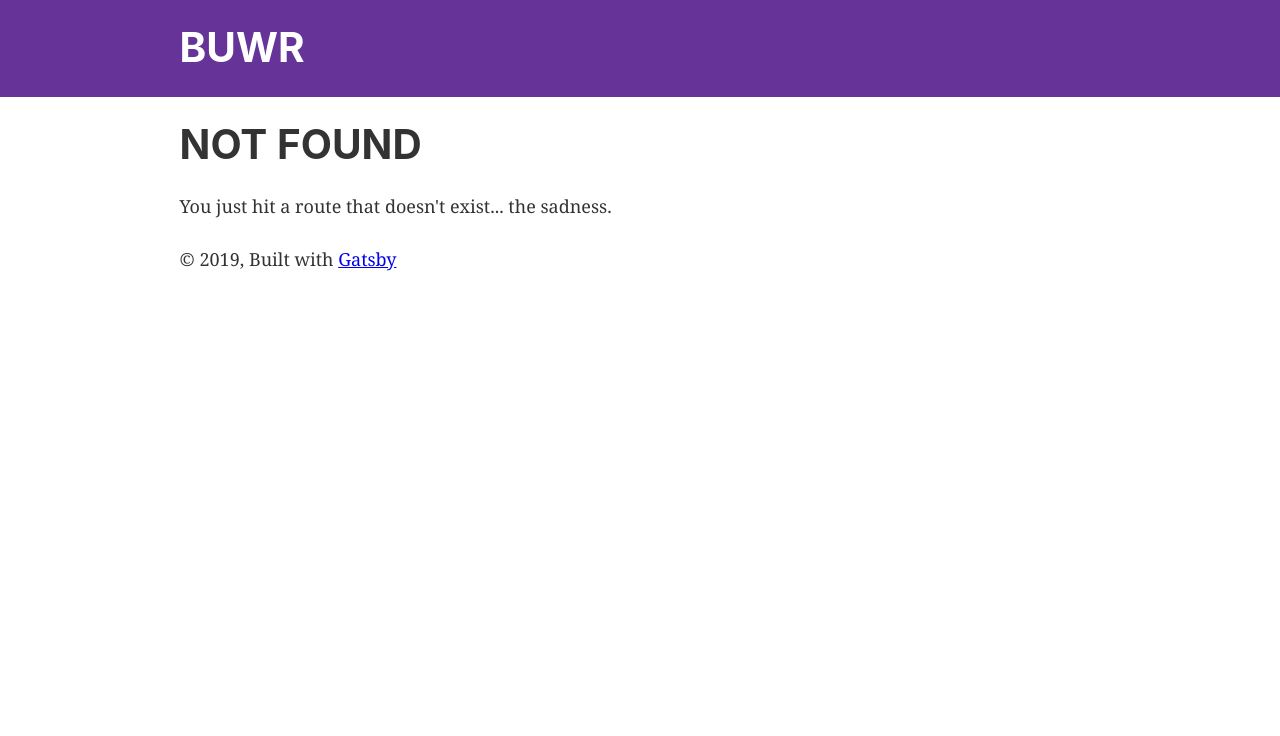
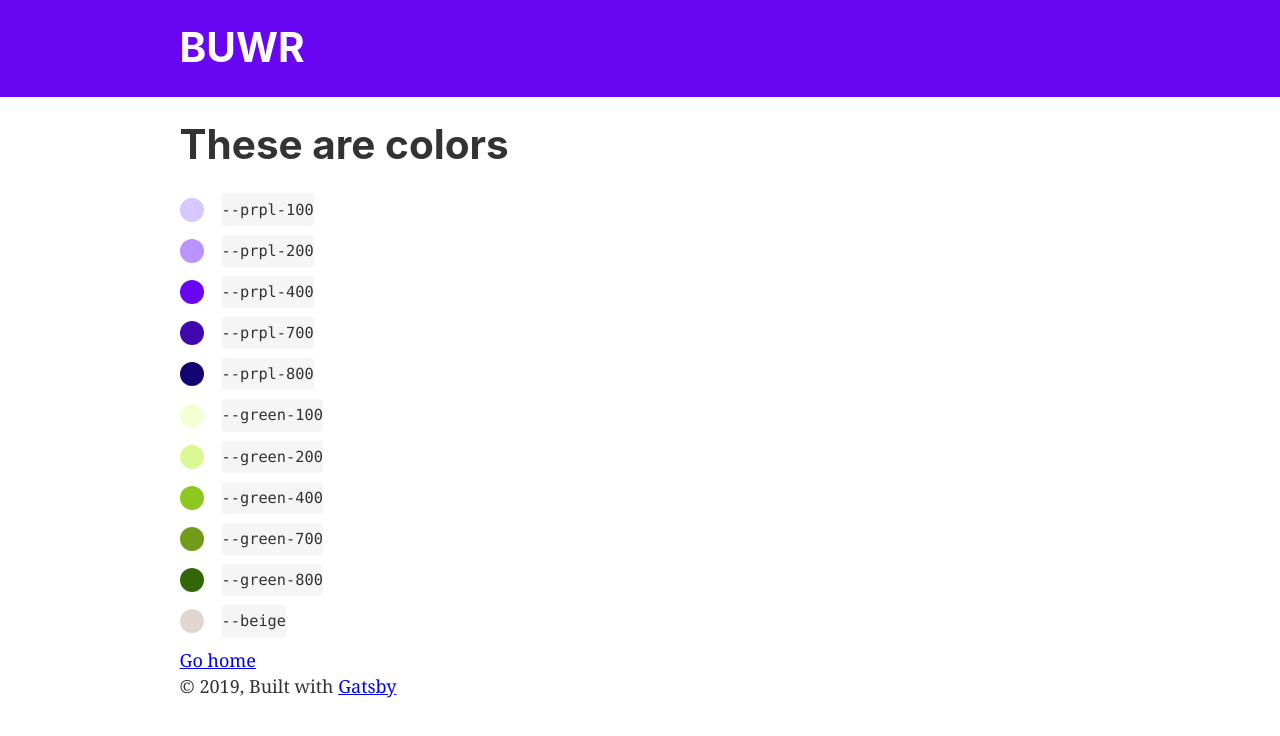
Before and after one commit to omhoumz/buwr, a Gatsby site: page /colors in a window 1280 px wide. Before the commit this address had no page. Built offline with nearby package versions, Linux system fonts and the light colour scheme; Gatsby itself is replaced by a stand-in of ours.

Commit message:
chore: added some colors

```diff
--- a/src/components/header.js
+++ b/src/components/header.js
@@ -5,7 +5,7 @@ import React from "react"
 const Header = ({ siteTitle }) => (
   <header
     style={{
-      background: `rebeccapurple`,
+      background: `var(--prpl-400)`,
       marginBottom: `1.45rem`,
     }}
   >
--- a/src/components/layout.css
+++ b/src/components/layout.css
@@ -1,3 +1,19 @@
+:root {
+  --prpl-100: #d7c7ff;
+  --prpl-200: #b994ff;
+  --prpl-400: #6805f2;
+  --prpl-700: #4108af;
+  --prpl-800: #120572;
+
+  --green-100: #f5ffd4;
+  --green-200: #daf995;
+  --green-400: #8ec622;
+  --green-700: #729b19;
+  --green-800: #326609;
+
+  --beige: #e0d6ce;
+}
+
 html {
   font-family: sans-serif;
   -ms-text-size-adjust: 100%;
--- /dev/null
+++ b/src/pages/colors.js
@@ -0,0 +1,47 @@
+import React from "react"
+import { Link } from "gatsby"
+
+import Layout from "../components/layout"
+import SEO from "../components/seo"
+
+const colorCircleStyles = {
+  width: '24px',
+  height: '24px',
+  borderRadius: '50px',
+  marginRight: '1rem',
+  display: 'inline-block',
+}
+
+const colorWrapper = {
+  display: 'flex',
+  alignItems: 'center',
+  marginBottom: '0.5rem',
+}
+
+const Colors = () => (
+  <Layout>
+    <SEO title="Colors" />
+    <h1>These are colors</h1>
+    {[
+      { label: "--prpl-100", color: "#d7c7ff" },
+      { label: "--prpl-200", color: "#b994ff" },
+      { label: "--prpl-400", color: "#6805f2" },
+      { label: "--prpl-700", color: "#4108af" },
+      { label: "--prpl-800", color: "#120572" },
+      { label: "--green-100", color: "#f5ffd4" },
+      { label: "--green-200", color: "#daf995" },
+      { label: "--green-400", color: "#8ec622" },
+      { label: "--green-700", color: "#729b19" },
+      { label: "--green-800", color: "#326609" },
+      { label: "--beige", color: "#e0d6ce" },
+    ].map(({ label, color }, index) => (
+      <div style={{...colorWrapper}} key={index}>
+        <span style={{ ...colorCircleStyles, backgroundColor: color }} />
+        <code>{label}</code>
+      </div>
+    ))}
+    <Link to="/">Go home</Link>
+  </Layout>
+)
+
+export default Colors
--- a/src/pages/index.js
+++ b/src/pages/index.js
@@ -14,7 +14,7 @@ const IndexPage = () => (
     <div style={{ maxWidth: `300px`, marginBottom: `1.45rem` }}>
       <Image />
     </div>
-    <Link to="/page-2/">Go to page 2</Link>
+    <Link to="/colors">Go to Colors</Link>
   </Layout>
 )
 
```
